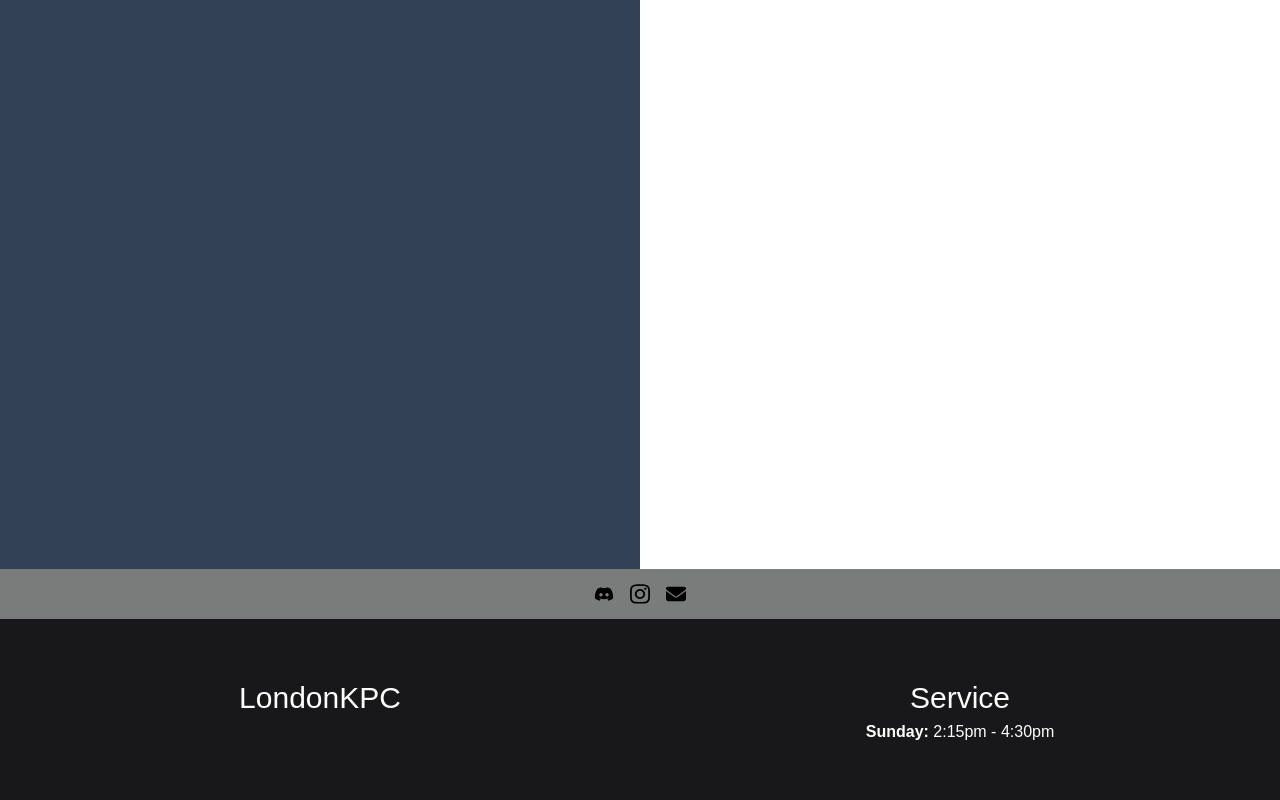
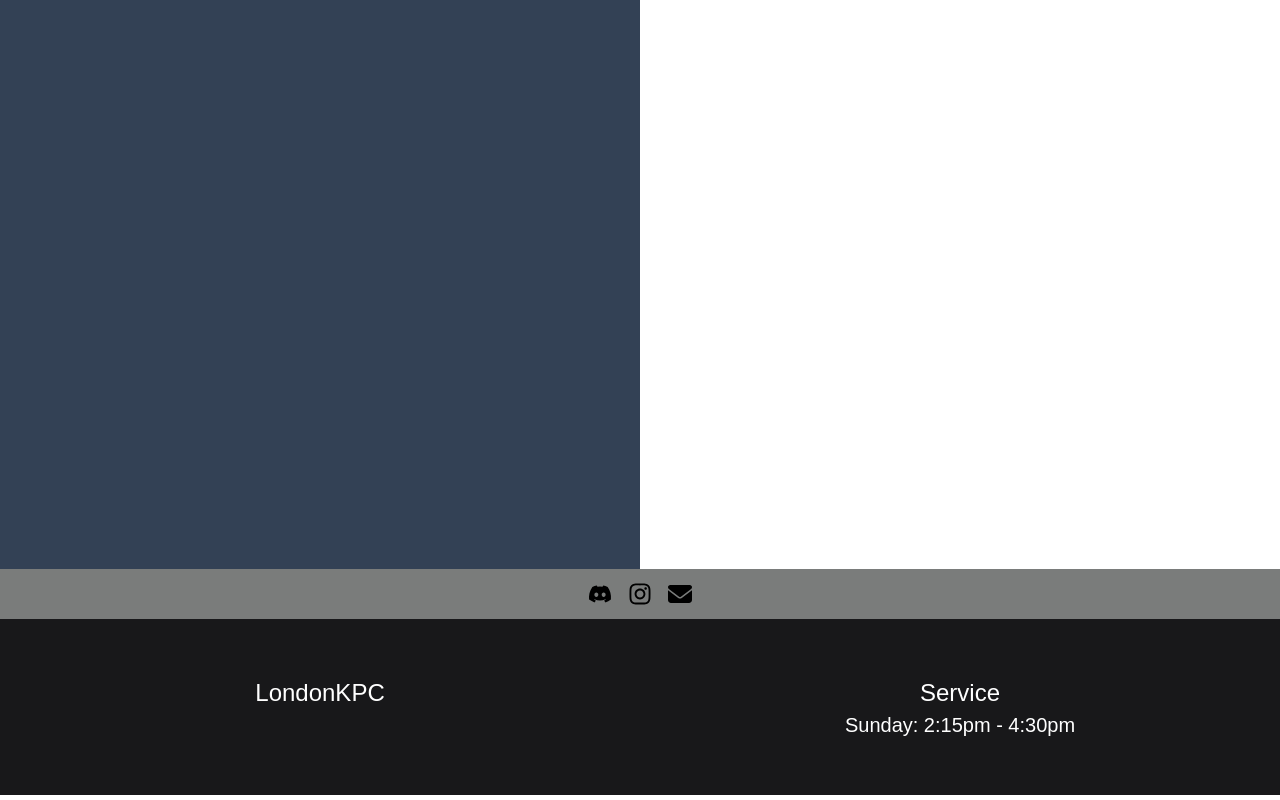
Before and after one commit to LondonKPC/lkpc-frontend, a Next.js app: page / in a window 1280 px wide. Shown: the part 231-1031 px from the top of the page. Built offline with nearby package versions, Linux system fonts and the light colour scheme.

Commit message:
Updated footer

```diff
--- a/components/footer/Footer.tsx
+++ b/components/footer/Footer.tsx
@@ -9,19 +9,45 @@ const Footer = () => {
       <div>
         <div className="bg-[#7a7c7b] w-full h-[50px] flex items-center justify-center">
           <div className="flex gap-4">
-          <Image src={Discord} alt="Discord" width={20} height={20} />
-          <Image src={Instagram} alt="Instagram" width={20} height={20} />
-          <Image src={Email} alt="Email" width={20} height={20} />
+            <div className="w-[24px] h-[24px] inline-block">
+              <Image
+                  className="w-full h-full hover:opacity-30"
+                  src={Discord}
+                  alt="Discord"
+                  width={20}
+                  height={20}
+              />
+            </div>
+            <div className="w-[24px] h-[24px] inline-block">
+              <Image
+                  className="w-full h-full hover:opacity-30"
+                  src={Instagram}
+                  alt="Instagram"
+                  width={20}
+                  height={20}
+              />
+            </div>
+            <div className="w-[24px] h-[24px] inline-block">
+              <Image
+                  className="w-full h-full hover:opacity-30"
+                  src={Email}
+                  alt="Email"
+                  width={20}
+                  height={20}
+              />
             </div>
           </div>
-      <div className="flex w-full bg-[#18181a] py-14">
-        <div className="px-8 text-[30px] flex-1 text-center">
-          LondonKPC
         </div>
-        <div className="px-8 text-[30px] flex-1 text-center">
-          <p>Service</p>
-          <div className="text-[16px]">
-            <p><b>Sunday:</b> 2:15pm - 4:30pm</p>
+        <div className="flex w-full bg-[#18181a] py-14 flex-wrap">
+          <div className="px-8 flex-1 text-center">
+            <p className="text-[20px] md:text-[24px] sm:text-[16px]">LondonKPC</p>
+          </div>
+          <div className="px-8 flex-1 text-center">
+            <p className="text-[20px] md:text-[24px] sm:text-[16px]">Service</p>
+            <div>
+              <p className="text-[10px] md:text-xl sm:text-lg">
+                Sunday: 2:15pm - 4:30pm
+              </p>
             </div>
           </div>
         </div>
```
Lines whose indentation alone changed are shown as unchanged.
